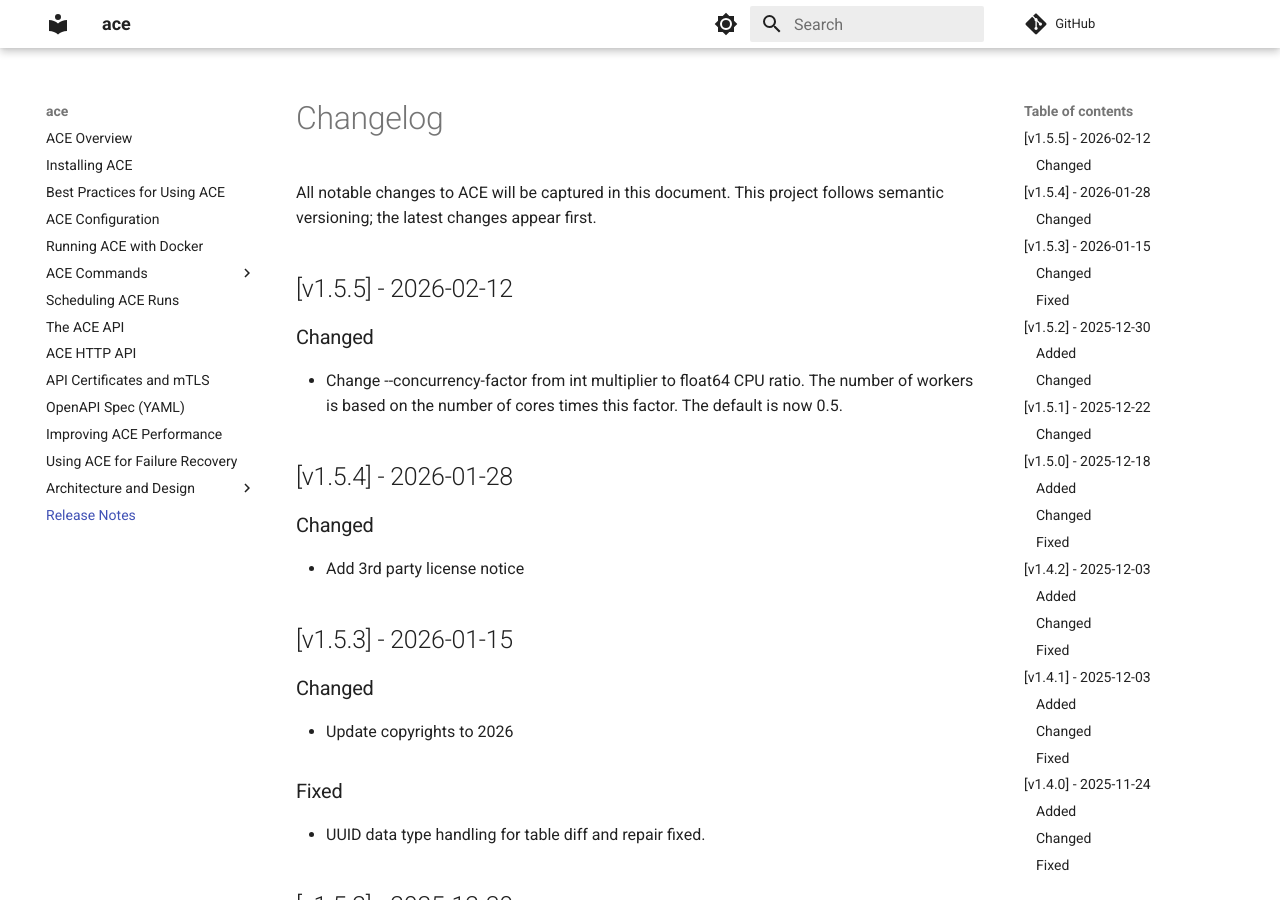
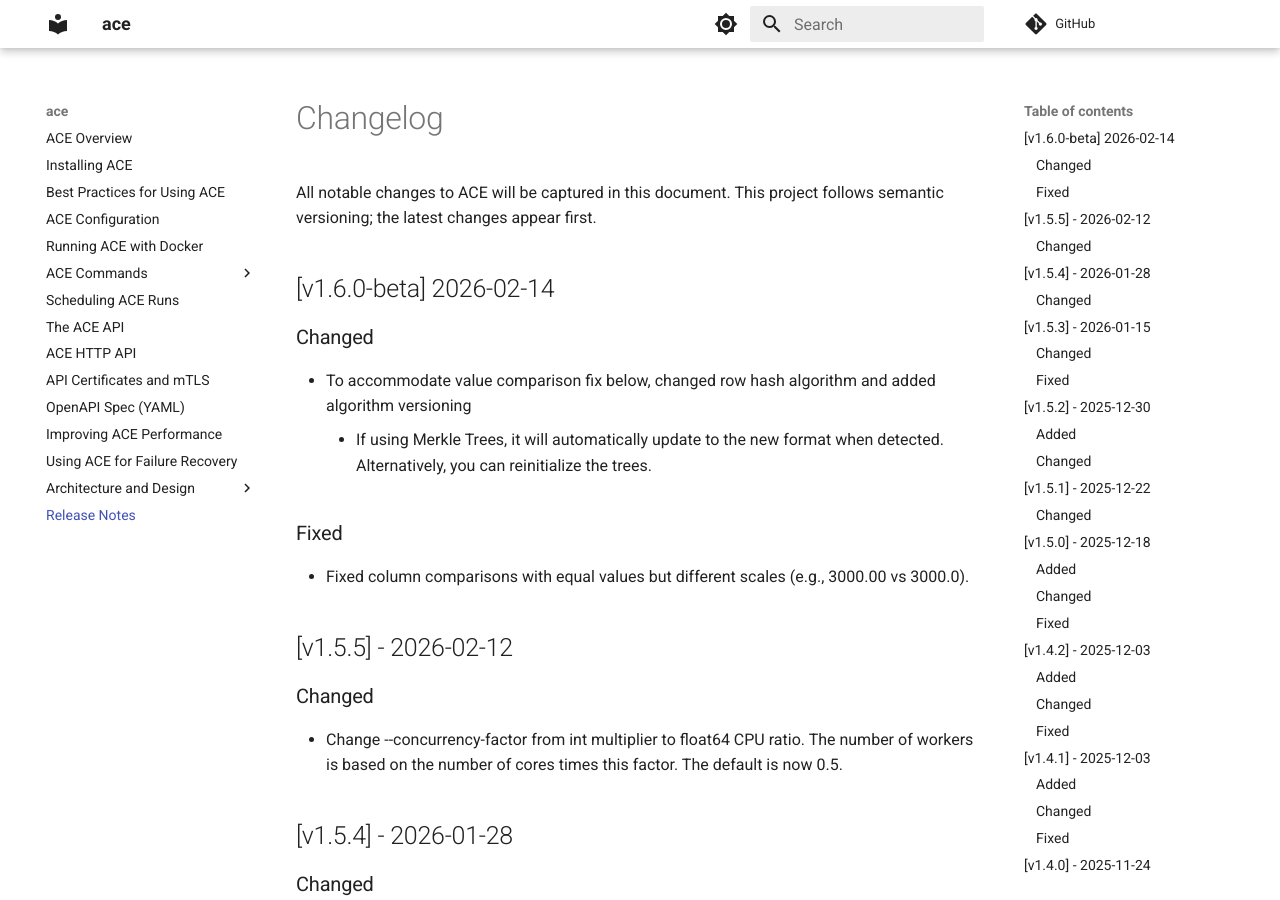
Before and after one commit to pgEdge/ace, an MkDocs documentation site: the page built from docs/CHANGELOG.md, in a window 1280 px wide and 900 px high. Built offline with MkDocs 1.6.1 and Material for MkDocs 9.7.7, drawn with Linux system fonts in a browser that asks for light colours; comment, search, counter and statistics services are not loaded.

Commit message:
Prepare v1.6.0 (#77)

```diff
--- a/docs/CHANGELOG.md
+++ b/docs/CHANGELOG.md
@@ -1,6 +1,16 @@
 # Changelog
 
 All notable changes to ACE will be captured in this document. This project follows semantic versioning; the latest changes appear first.
+
+## [v1.6.0-beta] 2026-02-14
+
+### Changed
+- To accommodate value comparison fix below, changed row hash algorithm and added algorithm versioning
+    - If using Merkle Trees, it will automatically update to the new format when detected.
+      Alternatively, you can reinitialize the trees.
+
+### Fixed
+- Fixed column comparisons with equal values but different scales (e.g., 3000.00 vs 3000.0).
 
 ## [v1.5.5] - 2026-02-12
 
```
